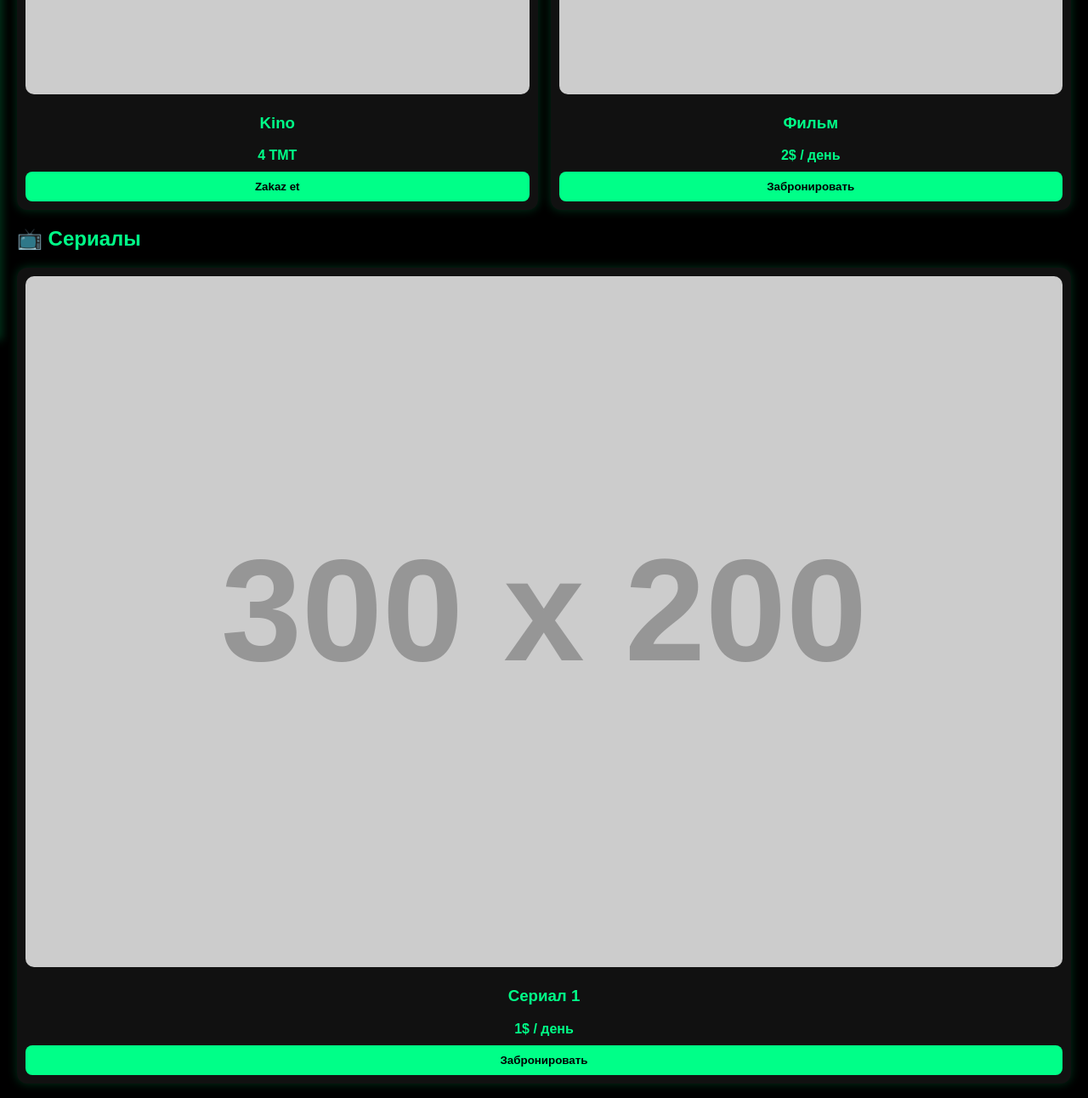
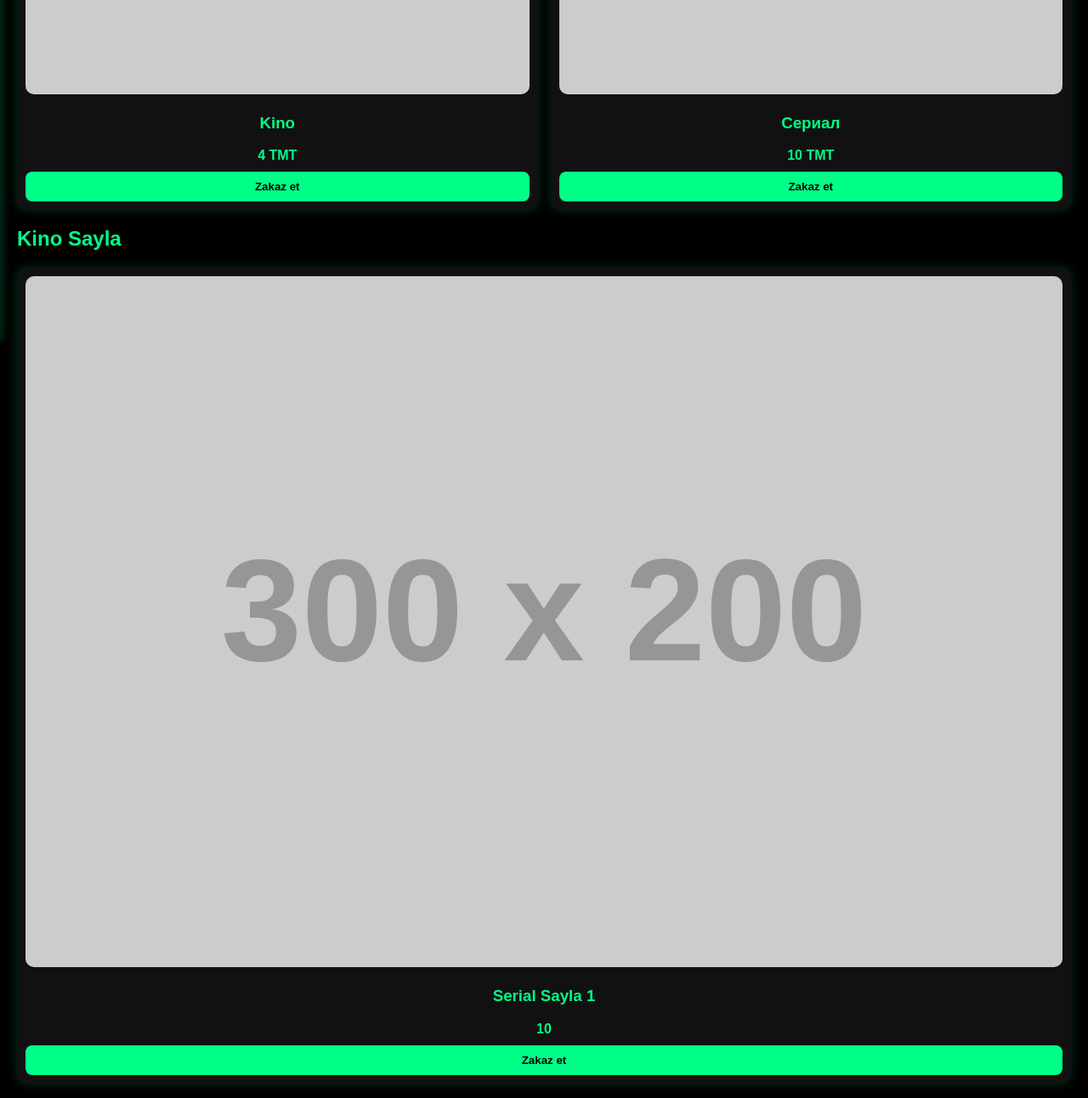
Before and after one commit to Shura009/Palma-Prokat, a plain HTML site: page index.html in a window 1280 px wide. Shown: the part 460-1752 px from the top of the page at 85% size. Drawn offline with Linux system fonts and the light colour scheme; placeholder pictures from the web are drawn by us.

Commit message:
Update index.html

```diff
--- a/index.html
+++ b/index.html
@@ -165,21 +165,21 @@ footer {
 
     <div class="card">
       <img src="https://via.placeholder.com/300x200?text=Movie">
-      <h3>Фильм</h3>
-      <div class="price">2$ / день</div>
-      <button>Забронировать</button>
+      <h3>Сериал</h3>
+      <div class="price">10 ТМТ</div>
+      <button>Zakaz et</button>
     </div>
   </div>
 </section>
 
 <section id="series">
-  <h2>📺 Сериалы</h2>
+  <h2>Kino Sayla</h2>
   <div class="grid">
     <div class="card">
       <img src="https://via.placeholder.com/300x200?text=Series1">
-      <h3>Сериал 1</h3>
-      <div class="price">1$ / день</div>
-      <button>Забронировать</button>
+      <h3>Serial Sayla 1</h3>
+      <div class="price">10</div>
+      <button>Zakaz et</button>
     </div>
   </div>
 </section>
```
